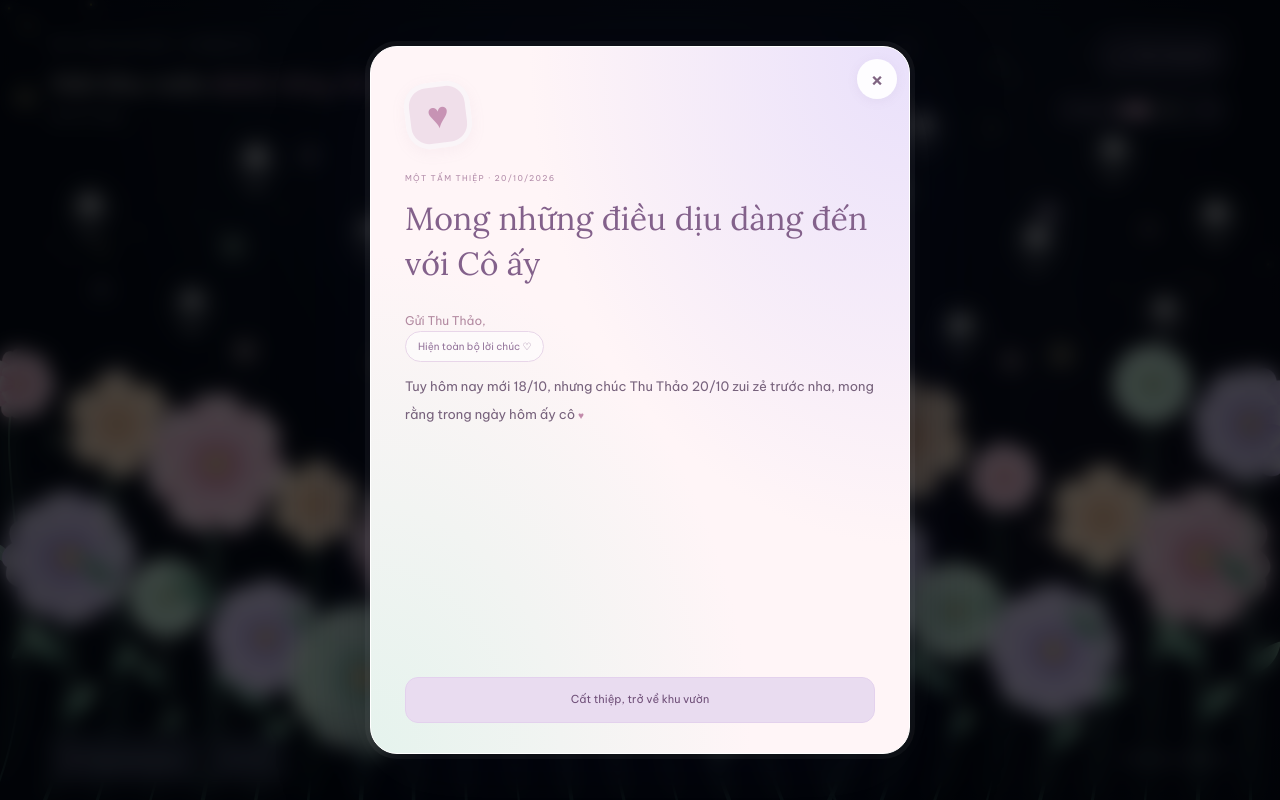
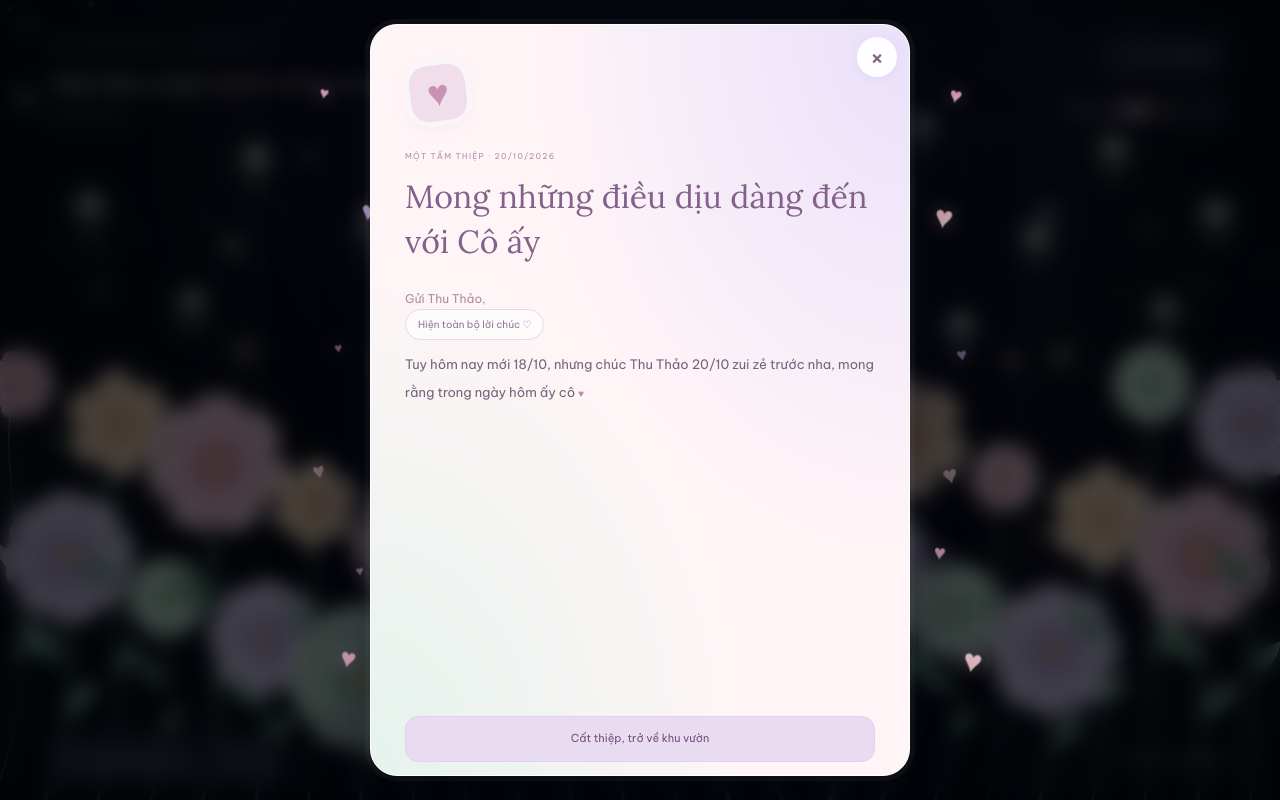
Before and after one commit to ToanTKN/khu-vuon-cho-em, a React (Vite) app: page / in a window 1280 px wide. Both pictures are taken after a click on the button "Mở hộp quà và tấm thiệp". Built offline with nearby package versions, Linux system fonts and the light colour scheme.

Commit message:
Add Women's Day signoff and floating hearts around the letter

```diff
--- a/scripts/test-modal-stack.mjs
+++ b/scripts/test-modal-stack.mjs
@@ -19,7 +19,7 @@ function mount(onClose, variant) {
     setAttribute(k, v) { this.attributes[k] = v; }, removeAttribute(k) { delete this.attributes[k]; },
     querySelector() { return this.buttons[0]; }, querySelectorAll() { return this.buttons; } };
   dialog.buttons = [0, 1].map(() => ({ isConnected: true, closest: () => dialog.inert ? dialog : null, focus() { document.activeElement = this; } }));
-  tree.props.children.props.ref.current = dialog;
+  [tree.props.children].flat().find(child => child?.props?.role === 'dialog').props.ref.current = dialog;
   const cleanup = instance.effects[0]();
   return { dialog, cleanup };
 }
--- a/src/components/Modal.tsx
+++ b/src/components/Modal.tsx
@@ -50,6 +50,15 @@ export function Modal({ children, onClose, label, variant = 'default' }: {
     };
   }, [onClose]);
   return createPortal(<div className={`modal-backdrop ${variant === 'photo' ? 'photo-backdrop' : ''}`} onClick={onClose}>
+    {variant === 'wish' && <div className="wish-floating-hearts" aria-hidden="true">
+      {Array.from({ length: 12 }, (_, index) => <span key={index} style={{
+        left: `${index % 2 === 0 ? 3 + (index % 3) * 3 : 91 + (index % 3) * 2}%`,
+        top: `${14 + Math.floor(index / 2) * 14}%`,
+        fontSize: `${15 + (index % 4) * 5}px`,
+        animationDelay: `${-index * 0.85}s`,
+        animationDuration: `${5 + (index % 4)}s`,
+      }}>♥</span>)}
+    </div>}
     <motion.div initial={{ opacity: 0, y: 16 }} animate={{ opacity: 1, y: 0 }}
       className={`modal-card modal-${variant}`} ref={ref} role="dialog" aria-modal="true" aria-label={label}
       onClick={event => event.stopPropagation()}>
--- a/src/components/TypewriterWish.tsx
+++ b/src/components/TypewriterWish.tsx
@@ -37,5 +37,8 @@ export function TypewriterWish({ text }: { text: string }) {
       </p>
       <p className="sr-only">{text}</p>
     </div>
+    <p className={`wish-signoff ${complete ? 'is-visible' : ''}`}>
+      Happy Woman'S Day <span aria-hidden="true">♥</span>
+    </p>
   </div>;
 }
--- a/src/styles.css
+++ b/src/styles.css
@@ -1388,6 +1388,18 @@ h2 {
 .wish-layout { visibility:hidden;user-select:none; }
 .wish-animated { position:absolute;inset:0; }
 .wish-cursor { display:inline-block;margin-left:3px;color:#c28aaa;font-size:10px; }
+.wish-signoff { margin:24px 0 0;text-align:center;font-family:'Lora',serif;font-size:clamp(19px,4.5vw,25px);font-style:italic;font-weight:600;color:#bd7b9e;visibility:hidden;opacity:0;transition:opacity .8s ease; }
+.wish-signoff.is-visible { visibility:visible;opacity:1; }
+.wish-signoff span { display:inline-block;margin-left:5px;color:#e59eb9; }
+.wish-floating-hearts { position:absolute;inset:0;left:50%;width:min(700px,100%);transform:translateX(-50%);pointer-events:none;overflow:hidden; }
+.wish-floating-hearts span { position:absolute;color:#efb2ca;opacity:.65;line-height:1;filter:drop-shadow(0 0 8px #e6a1c96b);animation:letter-heart-float 6s ease-in-out infinite;will-change:transform; }
+.wish-floating-hearts span:nth-child(3n) { color:#cfb8ed; }
+.wish-floating-hearts span:nth-child(4n) { color:#f7ccd7; }
+@keyframes letter-heart-float {
+    0%,100% { transform:translate(0,12px) rotate(-12deg) scale(.85);opacity:.35; }
+    50% { transform:translate(9px,-27px) rotate(12deg) scale(1.08);opacity:.9; }
+}
+@media(max-width:760px) { .wish-floating-hearts span { font-size:15px !important; } }
 .music-volume { pointer-events:auto; }
 .music-volume input { pointer-events:auto; }
 .music-unlock-hint { max-width:180px;text-align:right;color:#e5cfe2;font-size:9px;line-height:1.6;text-shadow:0 1px 8px #050611; }
```
